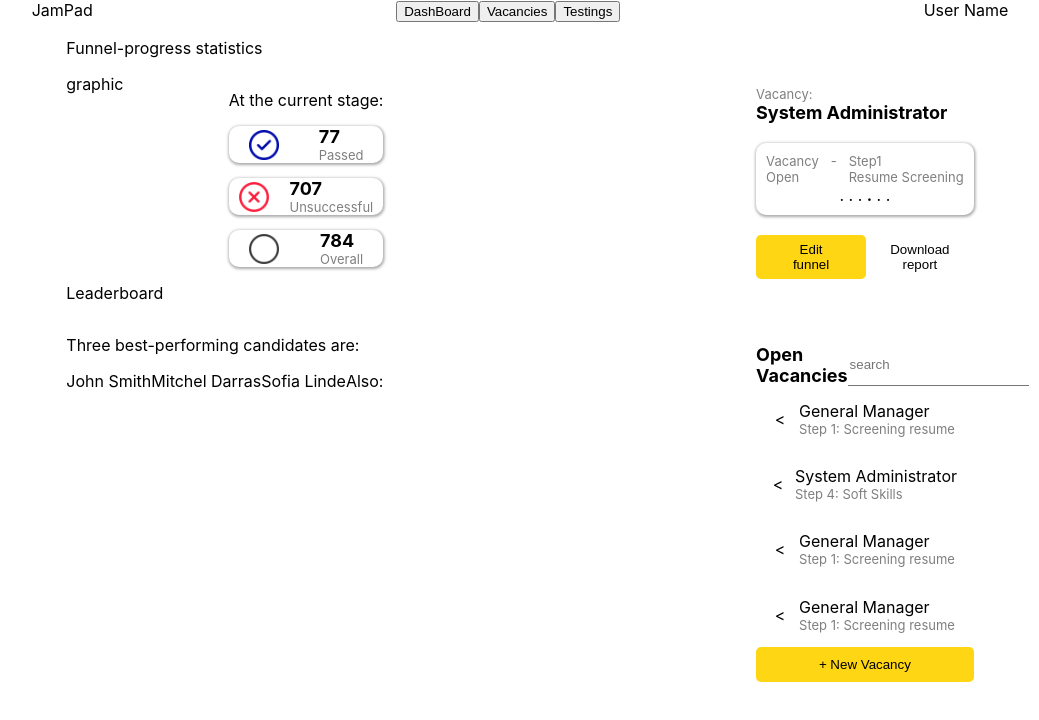
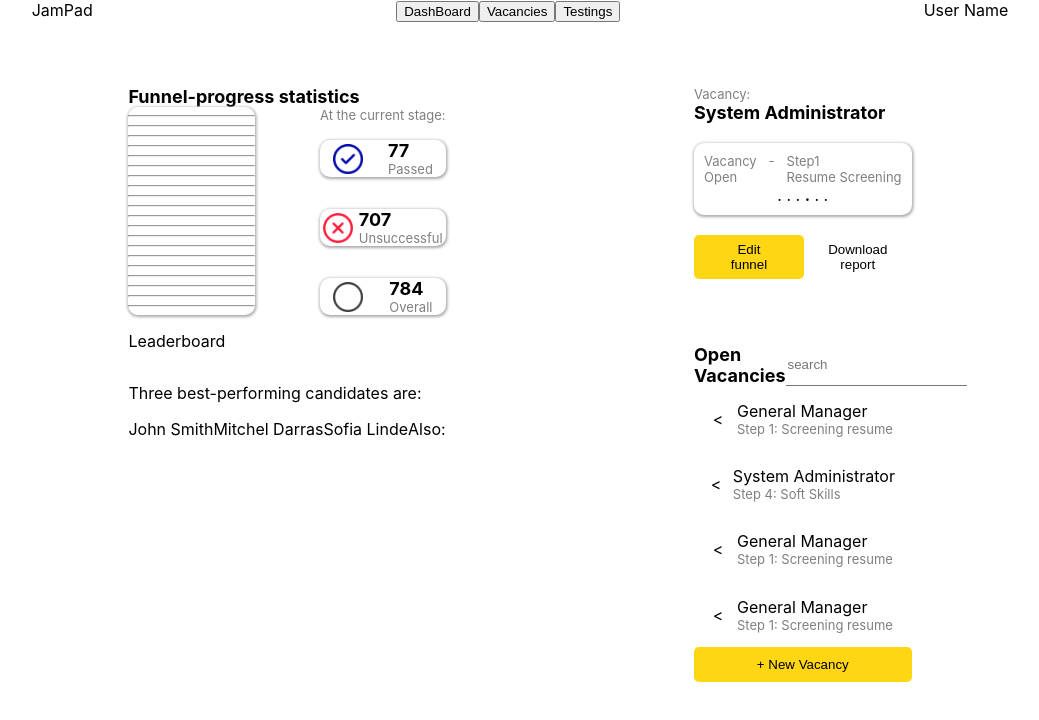
Before and after one commit to It-Shu/jampad_test, a React (Create React App) app: page /vacancies in a window 1280 px wide. Shown: the top 720 px of the page, without its empty margins (120-1159 px from the left). Built offline with nearby package versions, Linux system fonts and the light colour scheme.

Commit message:
added currentStage block style

```diff
--- a/src/Pages/Vacancies/Vacancies.module.scss
+++ b/src/Pages/Vacancies/Vacancies.module.scss
@@ -11,7 +11,7 @@
   .general {
     display: flex;
     flex-direction: row;
-    justify-content: space-around;
+    justify-content: space-evenly;
 
     .smallTitle {
       margin: 0;
@@ -31,7 +31,6 @@
       justify-content: center;
       width: 17%;
       margin-top: 5%;
-
 
 
       .vacancyEdit {
@@ -160,20 +159,30 @@
     .statistic {
       display: flex;
       flex-direction: column;
+      margin-top: 5%;
 
       .progressStatistics {
         display: flex;
         flex-direction: row;
         justify-content: space-between;
 
+        .graphic{
+          box-shadow: 0.5px 1px 3px 1px #ababab;
+          border-radius: 10px;
+          width: 40%;
+          //height: 30%;
+        }
+
         .currentStage {
           display: flex;
           flex-direction: column;
           justify-content: space-between;
-.iconBlock{
-  display: flex;
-  align-items: center;
-}
+
+          .iconBlock {
+            display: flex;
+            align-items: center;
+          }
+
           .icon {
             width: 30px;
             height: 30px;
--- a/src/Pages/Vacancies/Vacancies.tsx
+++ b/src/Pages/Vacancies/Vacancies.tsx
@@ -20,12 +20,33 @@ export const Vacancies = () => {
             </div>
             <div className={s.general}>
                 <div className={s.statistic}>
-                    <p>Funnel-progress statistics</p>
+                    <p className={s.title}>Funnel-progress statistics</p>
                     <div className={s.progressStatistics}>
 
-                        <div>graphic</div>
+                        <div className={s.graphic}>
+                            <hr/>
+                            <hr/>
+                            <hr/>
+                            <hr/>
+                            <hr/>
+                            <hr/>
+                            <hr/>
+                            <hr/>
+                            <hr/>
+                            <hr/>
+                            <hr/>
+                            <hr/>
+                            <hr/>
+                            <hr/>
+                            <hr/>
+                            <hr/>
+                            <hr/>
+                            <hr/>
+                            <hr/>
+                            <hr/>
+                        </div>
                         <div className={s.currentStage}>
-                            <p>At the current stage:</p>
+                            <p className={s.smallTitle}>At the current stage:</p>
                             <div className={s.currentStagePassed}>
                                <div className={s.iconBlock}> <img className={s.icon} src={checkMark} alt="checkMarkIcon"/></div>
                                 <div>
```
